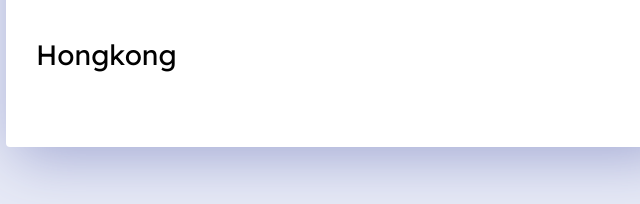
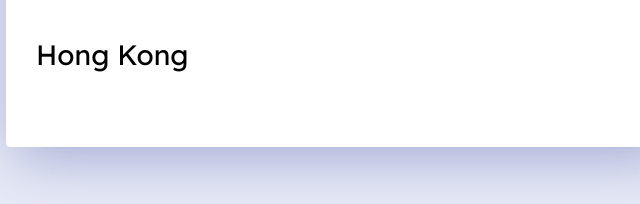
Before and after one commit to JulWe/Worldclock, a plain HTML site: page index.html in a window 1280 px wide. Shown: the part 432-636 px from the top of the page, 304-944 px from the left. Drawn offline with nearby package versions, Linux system fonts and the light colour scheme; a script that the page names is missing.

Commit message:
Changed to the correct spelling

```diff
--- a/index.html
+++ b/index.html
@@ -59,7 +59,7 @@
         </div>
         <div class="city" id="hongkong">
             <div>
-            <h2>Hongkong</h2>
+            <h2>Hong Kong</h2>
             <div class="date"></div>
             </div>
             <div class="time"></div>
```
